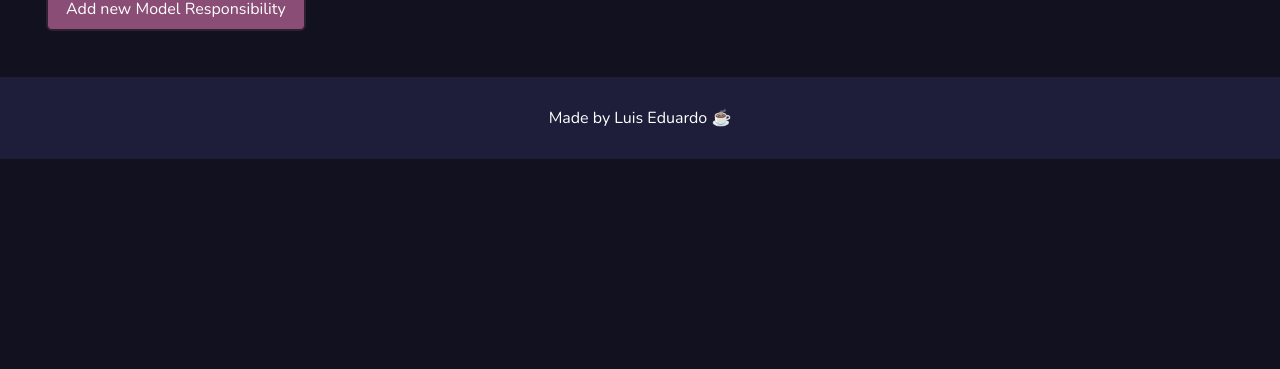
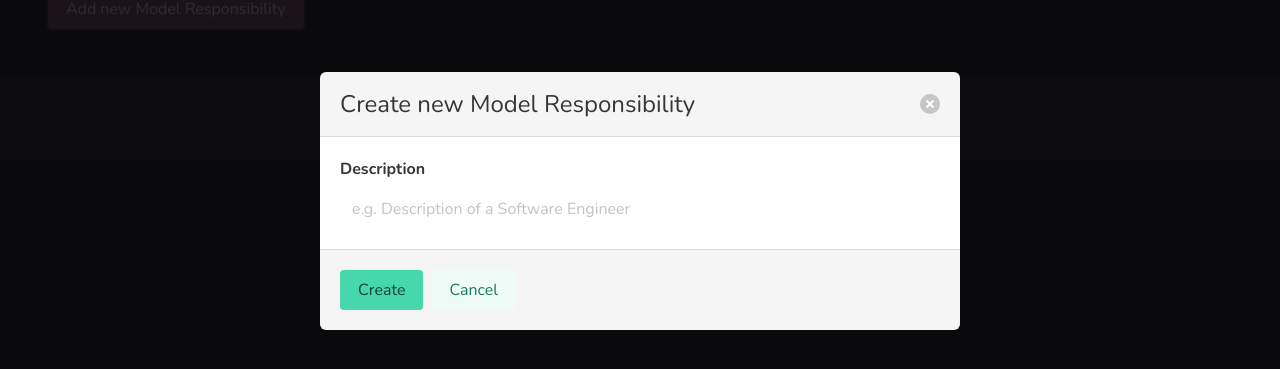
Before and after one commit to dupradosantini/sostool-frontend, an Angular app: page /model-responsibility in a window 1280 px wide. Both pictures are taken after a click on the button "Add new Model Responsibility". Shown: the part 199-568 px from the top of the page. Built offline with nearby package versions, Linux system fonts and the light colour scheme; no server answers.

Commit message:
Model Reponsibility creation

```diff
--- a/src/app/components/views/model-responsibility/model-responsibility.component.html
+++ b/src/app/components/views/model-responsibility/model-responsibility.component.html
@@ -5,10 +5,35 @@
       <div class="modelResponsibilityElement" *ngFor="let responsibility of modelResponsibilityArray">
         <li> {{responsibility.description}} </li>
         <p class="howManyText">
-          used in: <span class="howManyNumber"> {{responsibility.sonResponsibilities?.length}} </span> project roles
+          used in: <span class="howManyNumber"> {{responsibility.sonResponsibilities?.length}} </span> project responsibilities
         </p>
       </div>
     </div>
-    <button class="button is-primary">Add new Model Responsibility</button>
+    <button class="button is-primary" (click)="toggleModal(createModelResponsibilityModal)">Add new Model Responsibility</button>
   </div>
 </div>
+
+<!-- MODAL TO CREATE A NEW MODEL RESPONSIBILITY !-->
+<div class="modal is-dark" #createModelResponsibilityModal>
+  <div class="modal-background is-dark"></div>
+  <div class="modal-card is-dark">
+    <header class="modal-card-head is-dark">
+      <p class="modal-card-title">Create new Model Responsibility</p>
+      <button class="delete" aria-label="close" (click)="toggleModal(createModelResponsibilityModal)"></button>
+    </header>
+    <section class="modal-card-body">
+      <!-- MODAL CONTENT -->
+      <div class="field">
+        <label class="label">Description</label>
+        <div class="control">
+          <input class="input" type="text" placeholder="e.g. Description of a Software Engineer" #ResponsibilityDesc>
+        </div>
+      </div>
+      <!-- MODAL CONTENT -->
+    </section>
+    <footer class="modal-card-foot">
+      <button class="button is-link"(click)="createNewModelResponsibility(ResponsibilityDesc.value, createModelResponsibilityModal)"> Create </button>
+      <button class="button is-link is-light" (click)="toggleModal(createModelResponsibilityModal)"> Cancel </button>
+    </footer>
+  </div>
+</div>
--- a/src/app/components/views/model-responsibility/model-responsibility.component.ts
+++ b/src/app/components/views/model-responsibility/model-responsibility.component.ts
@@ -31,6 +31,35 @@ export class ModelResponsibilityComponent implements OnInit {
     })
   }
 
+  createNewModelResponsibility( responsibilityDesc: String, modal: HTMLElement): void {
+
+    const newObj: ModelResponsibility = {
+      id: 0,
+      description: responsibilityDesc,
+      sonResponsibilities: []
+    }
+
+    this.service.createNewModelResponsibility(newObj)
+    .subscribe({
+      next: (response) => {
+        console.log(response);
+        this.toggleModal(modal);
+        alert("ModelResponsibility created succesfully!");
+        this.modelResponsibilityArray.push(newObj);
+      },
+      error: (errorResp) => {
+        console.log(errorResp);
+        this.toggleModal(modal);
+        alert("Failure creating ModelResponsibility");
+      }
+    })
+
+  }
+
+  toggleModal(modal: any) {
+    modal.classList.toggle('is-active');
+  }
+
 
 
 }
--- a/src/app/components/views/model-responsibility/model-responsibility.service.ts
+++ b/src/app/components/views/model-responsibility/model-responsibility.service.ts
@@ -17,4 +17,9 @@ export class ModelResponsibilityService {
     const url = `${this.baseUrl}/model-responsibility`;
     return this.http.get<ModelResponsibility[]>(url);
   }
+
+  createNewModelResponsibility(newModelResponsibility: ModelResponsibility): Observable<ModelResponsibility> {
+    const url = `${this.baseUrl}/model-responsibility`;
+    return this.http.post<ModelResponsibility>(url, newModelResponsibility);
+  }
 }
--- a/src/environments/environment.ts
+++ b/src/environments/environment.ts
@@ -4,7 +4,7 @@
 
 export const environment = {
   production: false,
-  baseUrl: "http://localhost:8080"
+  baseUrl: "http://localhost:8081"
 };
 
 /*
```
